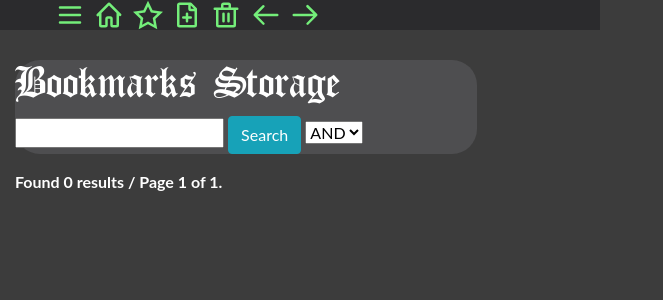
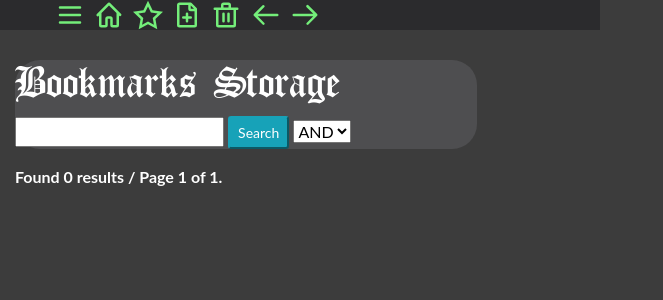
Before and after one commit to caiorss/bookmark-storage-webapp, a Django app: page /items in a window 1280 px wide. Shown: the top 300 px of the page, without its empty margins (0-663 px from the left). Run offline with Django 3.2, Linux system fonts and the light colour scheme; the visitor is signed in with stand-in values (Sample User, id 1); data that the repository does not hold is empty; some libraries are stand-ins or nearby versions.

Commit message:
Change templates  - make buttons smaller.

```diff
--- a/bookmarks/templates/bookmark_list.html
+++ b/bookmarks/templates/bookmark_list.html
@@ -102,7 +102,7 @@
           <form method='GET' action="/items" class="form-group">
             <input type="hidden" name="filter" value="search" />
             <input type='text' name='query' value='{{ request.GET.query }}'>
-            <input class="btn btn-info" type='submit' value="Search">
+            <input class="btn-sm btn-info" type='submit' value="Search">
 
             <!-- Set search mode  -->
             <select name="mode" title="Select search mode.">
@@ -140,20 +140,20 @@
 
             <br/>
 
-                    <a class="btn btn-primary"
+                    <a class="btn-sm btn-primary"
                       title="Edit current item" href="{% url 'bookmarks:bookmark_edit' bookmark.id %}?url={{  request.get_full_path | urlencode }}">Edit</a>
 
                     {% if bookmark.deleted != True  %}
-                        <a class="btn btn-primary" title="Delete current item" href="{% url 'bookmarks:bookmark_delete' bookmark.id %}">Delete</a>
+                        <a class="btn-sm btn-primary" title="Delete current item" href="{% url 'bookmarks:bookmark_delete' bookmark.id %}">Delete</a>
                     {% endif %}
 
-                    <a class="btn btn-primary" title="Fetch bookmark metdata automatically"
+                    <a class="btn-sm btn-primary" title="Fetch bookmark metdata automatically"
                         href="/items/extract_metadata?id={{ bookmark.id }}&url={{ request.get_full_path | urlencode }}">Get metadata</a>
 
                   {% if bookmark.snapshot_exists %}
-                       <a class="btn btn-primary" target="_blank" title="Open file snapshot file" href="/snapshot/file/{{ bookmark.snapshot_file }}">Open snapshot</a>
+                       <a class="btn-sm btn-primary" target="_blank" title="Open file snapshot file" href="/snapshot/file/{{ bookmark.snapshot_file }}">Open snapshot</a>
                   {% else %}
-                       <a class="btn btn-primary" title="Archive snapshot" href="/snapshot/get?id={{ bookmark.id }}&url={{ request.get_full_path | urlencode }}" >Archive snapshot</a>
+                       <a class="btn-sm btn-primary" title="Archive snapshot" href="/snapshot/get?id={{ bookmark.id }}&url={{ request.get_full_path | urlencode }}" >Archive snapshot</a>
                   {% endif %}
 
                     {%if bookmark.isDocumentFile %}
@@ -164,7 +164,7 @@
 
                     <ul>
                         {% if bookmark.snapshot_exists %}
-                          <li>  <a class="btn btn-primary" target="_blank" title="Open file snapshot file"
+                          <li>  <a class="btn-sm btn-primary" target="_blank" title="Open file snapshot file"
                                   href="/items/view/{{ bookmark.id}}"> View snapshot </a>
                           </li>
                         {% endif %}
--- a/bookmarks/templates/index.html
+++ b/bookmarks/templates/index.html
@@ -6,7 +6,7 @@
 {% if user.is_authenticated %}
         Welcome user: {{ request.user.username }} / logged as {{ request.user.email }}
         <ul>
-            <li><a class="btn btn-primary" href="/accounts/logout">Logout</a></li>
+            <li><a class="btn-sm btn-primary" href="/accounts/logout">Logout</a></li>
         </ul>
 
 {% else %}
```
